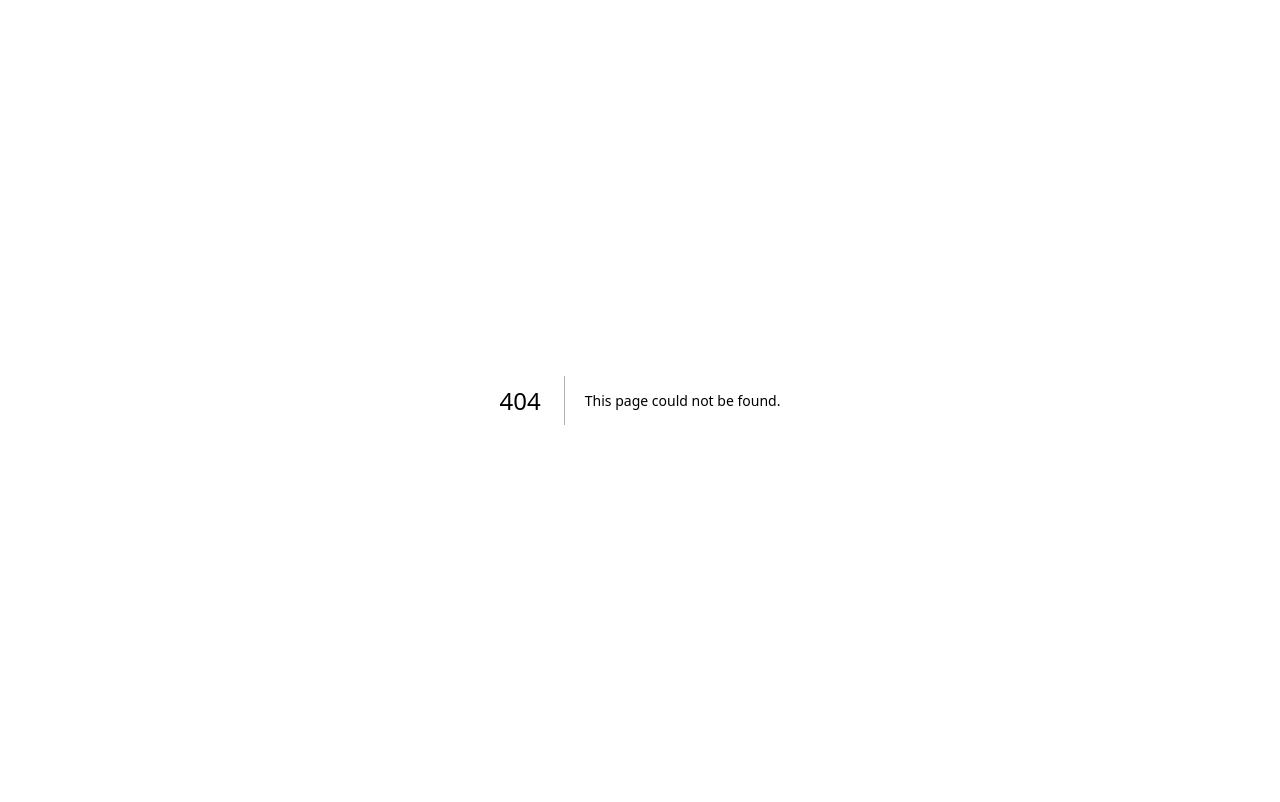
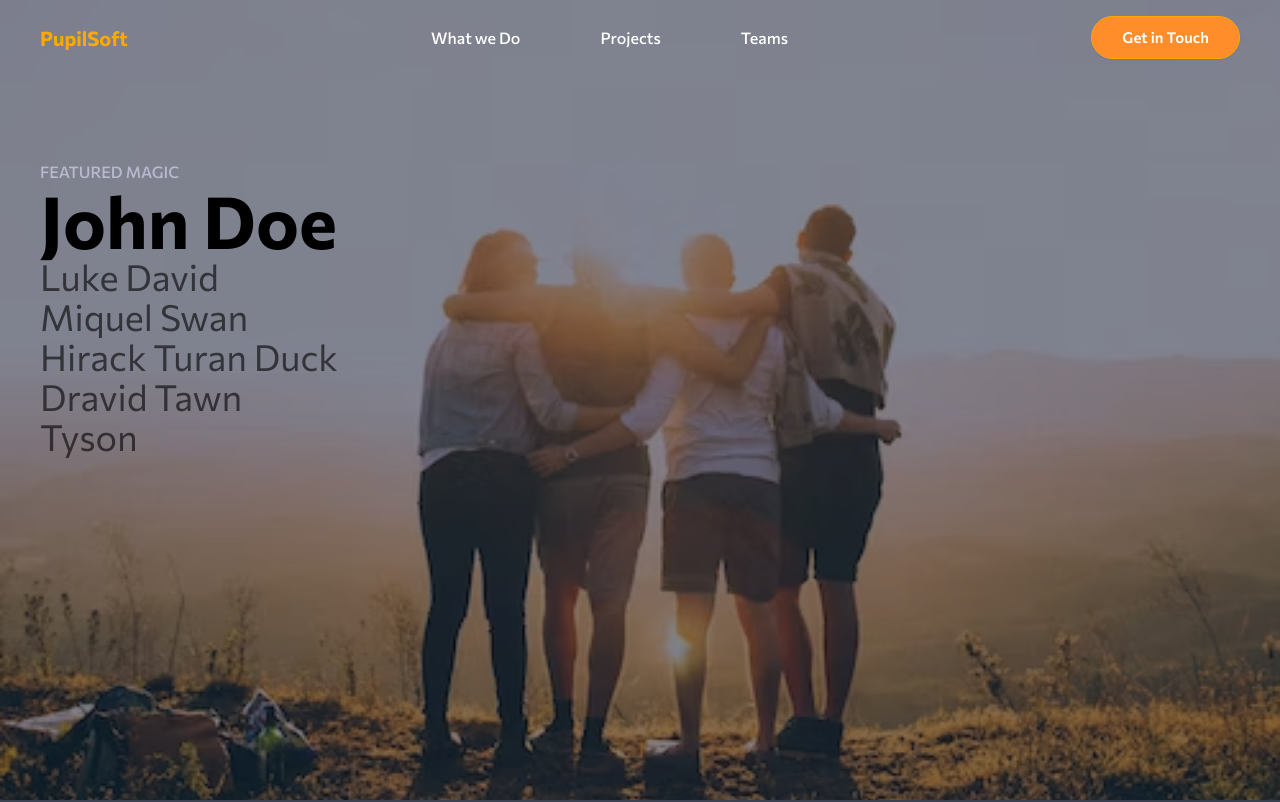
Before and after one commit to tauhidulislam100/pupilsoft, a Next.js app: page /teams in a window 1280 px wide. Before the commit this address had no page. Shown: the top 802 px of the page. Built offline with nearby package versions, Linux system fonts and the light colour scheme.

Commit message:
added skills and teams

```diff
--- a/src/components/home/FeaturedMagic.jsx
+++ b/src/components/home/FeaturedMagic.jsx
@@ -24,7 +24,7 @@ const FeaturedMagic = () => {
   const slidesRef3 = React.useRef();
   const slidesRef4 = React.useRef();
 
-  const scrollTo = (id) => gsap.to(window, { duration: 1, scrollTo: id });
+  const scrollTo = (id) => gsap.to(window, { duration: 0.5, scrollTo: id });
 
   React.useEffect(() => {
     gsap.utils.toArray('.featured').forEach((feature, idx) => {
@@ -73,69 +73,69 @@ const FeaturedMagic = () => {
             </h4>
             <ul className="">
               <li
-                className={`transition-all duration-500 ease-in-out ${
+                className={`transition-all cursor-pointer duration-500 ease-in-out ${
                   active === 0
                     ? 'text-2xl sm:text-5xl lg:text-7xl font-bold'
                     : 'text-xl sm:text-4xl opacity-60'
                 }`}
               >
                 <a onClick={() => scrollTo('#sec1')} className="">
-                  Superhero
+                  John Doe
                 </a>
               </li>
               <li
-                className={`transition-all duration-500 ease-in-out ${
+                className={`transition-all cursor-pointer duration-500 ease-in-out ${
                   active === 1
                     ? 'text-2xl sm:text-5xl lg:text-7xl font-bold'
                     : 'text-xl sm:text-4xl opacity-60'
                 }`}
               >
                 <a onClick={() => scrollTo('#sec2')} className="">
-                  Humor
+                  Luke David
                 </a>
               </li>
               <li
-                className={`transition-all duration-500 ease-in-out ${
+                className={`transition-all cursor-pointer duration-500 ease-in-out ${
                   active === 2
                     ? 'text-2xl sm:text-5xl lg:text-7xl font-bold'
                     : 'text-xl sm:text-4xl opacity-60'
                 }`}
               >
                 <a onClick={() => scrollTo('#sec3')} className="">
-                  Slice-of-Life
+                  Miquel Swan
                 </a>
               </li>
               <li
-                className={`transition-all duration-500 ease-in-out ${
+                className={`transition-all cursor-pointer duration-500 ease-in-out ${
                   active === 3
                     ? 'text-2xl sm:text-5xl lg:text-7xl font-bold'
                     : 'text-xl sm:text-4xl opacity-60'
                 }`}
               >
                 <a onClick={() => scrollTo('#sec4')} className="">
-                  Science-Fiction/Fantasy
+                  Hirack Turan Duck
                 </a>
               </li>
               <li
-                className={`transition-all duration-500 ease-in-out ${
+                className={`transition-all cursor-pointer duration-500 ease-in-out ${
                   active === 4
                     ? 'text-2xl sm:text-5xl lg:text-7xl font-bold'
                     : 'text-xl sm:text-4xl opacity-60'
                 }`}
               >
                 <a onClick={() => scrollTo('#sec5')} className="">
-                  Non-fiction
+                  Dravid Tawn
                 </a>
               </li>
               <li
-                className={`transition-all duration-500 ease-in-out ${
+                className={`transition-all cursor-pointer duration-500 ease-in-out ${
                   active === 5
                     ? 'text-2xl sm:text-5xl lg:text-7xl font-bold'
                     : 'text-xl sm:text-4xl opacity-60'
                 }`}
               >
                 <a onClick={() => scrollTo('#sec6')} className="">
-                  Horror
+                  Tyson
                 </a>
               </li>
             </ul>
--- a/src/components/home/Header.tsx
+++ b/src/components/home/Header.tsx
@@ -1,29 +1,29 @@
-import { useRef, useEffect, useState } from "react";
-import { HiOutlineMenuAlt4 } from "react-icons/hi";
-import { RiWallet2Line, RiTwitterFill, RiInstagramLine } from "react-icons/ri";
-import { AiOutlineClose } from "react-icons/ai";
-import { FaTelegramPlane } from "react-icons/fa";
-import gsap from "gsap";
-import Link from "next/link";
-import { useDimensions } from "hooks";
-import { useCycle, motion } from "framer-motion";
-import { BsThreeDotsVertical } from "react-icons/bs";
-import Button from "components/common/Button";
+import { useRef, useEffect, useState } from 'react';
+import { HiOutlineMenuAlt4 } from 'react-icons/hi';
+import { RiWallet2Line, RiTwitterFill, RiInstagramLine } from 'react-icons/ri';
+import { AiOutlineClose } from 'react-icons/ai';
+import { FaTelegramPlane } from 'react-icons/fa';
+import gsap from 'gsap';
+import Link from 'next/link';
+import { useDimensions } from 'hooks';
+import { useCycle, motion } from 'framer-motion';
+import { BsThreeDotsVertical } from 'react-icons/bs';
+import Button from 'components/common/Button';
 
 const sidebar = {
   open: (height = 1000) => ({
     clipPath: `circle(${height * 2 + 200}px at 40px 40px)`,
     transition: {
-      type: "spring",
+      type: 'spring',
       stiffness: 20,
       restDelta: 2,
     },
   }),
   closed: {
-    clipPath: "circle(30px at 40px 40px)",
+    clipPath: 'circle(30px at 40px 40px)',
     transition: {
       delay: 0.5,
-      type: "spring",
+      type: 'spring',
       stiffness: 400,
       damping: 40,
     },
@@ -41,16 +41,16 @@ const Header: React.FC = () => {
       }
     };
 
-    window.addEventListener("scroll", handleScroll);
+    window.addEventListener('scroll', handleScroll);
 
     return () => {
-      window.removeEventListener("scroll", handleScroll);
+      window.removeEventListener('scroll', handleScroll);
     };
   }, []);
   return (
     <div
       className={`fixed select-none px-5 xs:px-8 md:px-10 top-0 left-0 w-full flex items-center justify-between py-4 z-[55000] transition-all duration-300 ${
-        isScrolled && "bg-[#0B1327]"
+        isScrolled && 'bg-[#0B1327]'
       }`}
     >
       <div className="flex items-center cursor-pointer text-primary">
@@ -61,19 +61,19 @@ const Header: React.FC = () => {
       </div>
       <div className="space-x-20 hidden lg:block">
         <Link
-          href={"/what-we-do"}
+          href={'/what-we-do'}
           className="text-white font-commissioner font-medium"
         >
           What we Do
         </Link>
         <Link
-          href={"/projects"}
+          href={'/projects'}
           className="text-white font-commissioner font-medium"
         >
           Projects
         </Link>
         <Link
-          href={"/what-we-do"}
+          href={'/teams'}
           className="text-white font-commissioner font-medium"
         >
           Teams
--- a/src/pages/skills.tsx
+++ b/src/pages/skills.tsx
@@ -3,16 +3,17 @@ import React, { useEffect, useRef } from 'react';
 import { techStackData } from 'utils/sample-data';
 import gsap from 'gsap';
 import { ScrollTrigger } from 'gsap/dist/ScrollTrigger';
+import { Footer, Header } from 'components';
 gsap.registerPlugin(ScrollTrigger);
 
 const Skills = () => {
   useEffect(() => {
-    const pinableItems = gsap.utils.toArray('.pinable');
-    ScrollTrigger.create({
-      trigger: '.backend',
-      start: 'top center',
-      pin: true,
-    });
+    // const pinableItems = gsap.utils.toArray('.pinable');
+    // ScrollTrigger.create({
+    //   trigger: '.backend',
+    //   start: 'top center',
+    //   pin: true,
+    // });
     // let ctx = gsap.context(() => {});
     // pinableItems.forEach((itm: HTMLDivElement, idx) => {
     //   gsap.to(itm, {
@@ -35,16 +36,23 @@ const Skills = () => {
 
   return (
     <div className="bg-dark px-[3%] pb-5 select-none text-white min-h-screen py-20">
-      <div className="w-4/6">
-        <h1 className="text-5xl font-bold font-mono">Technology Stack</h1>
+      <Header />
+      <h1 className="text-7xl font-bold font-mono text-center mt-10">
+        Technology Stack
+      </h1>
+      <div className="w-full mt-10 flex">
+        <div className="w-1/3 relative min-h-full">
+          <section className="w-full sticky top-1/2">
             <h2 className="text-2xl font-bold mt-10">Front-End</h2>
             <p className="text-base mt-5">
               Beinng the face of the project, we pay attention to every little
-          detail in order to male it fascinating and easy to use so that users
-          could enjoy experiencing your website.
+              detail in order to male it fascinating and easy to use so that
+              users could enjoy experiencing your website.
             </p>
+          </section>
         </div>
-      <section className="mt-10">
+        <div className="flex-1 space-y-10">
+          <section className="mt-10 pinable shadow bg-gray-900 rounded-lg p-5  sticky top-[5em]">
             <h3 className="text-xl font-medium">Frameworks</h3>
             <div className="grid grid-cols-4 gap-10 mt-5">
               {techStackData.map((ts) => (
@@ -59,7 +67,7 @@ const Skills = () => {
               ))}
             </div>
           </section>
-      <section className="mt-10">
+          <section className="mt-10 pinable shadow bg-gray-900 rounded-lg p-5  sticky top-[5em] translate-y-12">
             <h3 className="text-xl font-medium">Tools And Libraries</h3>
             <div className="grid grid-cols-4 gap-5 mt-5">
               {techStackData.map((ts) => (
@@ -74,17 +82,21 @@ const Skills = () => {
               ))}
             </div>
           </section>
-      <div className="relative w-full mt-10 flex">
-        <div className="w-1/3 sticky top-0 backend">
+        </div>
+      </div>
+      <div className="w-full mt-40 flex">
+        <div className="relative w-1/3 min-h-full">
+          <section className="w-full sticky top-1/2">
             <h2 className="text-2xl font-bold">Back-End</h2>
             <p className="text-base mt-5">
-            We know how to combine all the most advanced technologies to produce
-            customized, secured and scalable architecture that will maintain the
-            most extensive functionality of your web application.
+              We know how to combine all the most advanced technologies to
+              produce customized, secured and scalable architecture that will
+              maintain the most extensive functionality of your web application.
             </p>
+          </section>
         </div>
         <div className="relative flex-1 space-y-10">
-          <section className="pinable shadow bg-gray-900 rounded-lg p-5  sticky top-[1em]">
+          <section className="pinable shadow bg-gray-900 rounded-lg p-5  sticky top-[5em]">
             <h3 className="text-xl font-medium">Technologies</h3>
             <div className="grid grid-cols-4 gap-5 mt-5">
               {techStackData.map((ts) => (
@@ -99,7 +111,7 @@ const Skills = () => {
               ))}
             </div>
           </section>
-          <section className="pinable shadow bg-gray-900 rounded-lg p-5 sticky top-[1em] translate-y-10">
+          <section className="pinable shadow bg-gray-900 rounded-lg p-5 sticky top-[5em] translate-y-12">
             <h3 className="text-xl font-medium">Frameworks</h3>
             <div className="grid grid-cols-4 gap-5 mt-5">
               {techStackData.map((ts) => (
@@ -114,7 +126,7 @@ const Skills = () => {
               ))}
             </div>
           </section>
-          <section className="pinable shadow bg-gray-900 rounded-lg p-5 sticky top-[1em] translate-y-20">
+          <section className="pinable shadow bg-gray-900 rounded-lg p-5 sticky top-[5em] translate-y-24">
             <h3 className="text-xl font-medium">Database</h3>
             <div className="grid grid-cols-4 gap-5 mt-5">
               {techStackData.map((ts) => (
@@ -131,7 +143,7 @@ const Skills = () => {
           </section>
         </div>
       </div>
-      <div className="h-screen">footer</div>
+      <div className="min-h-screen " />
     </div>
   );
 };
--- /dev/null
+++ b/src/pages/teams.tsx
@@ -0,0 +1,13 @@
+import { BookSlide, FeaturedMagic, Header, Services } from 'components';
+import React from 'react';
+
+const Teams = () => {
+  return (
+    <div className="bg-dark">
+      <Header />
+      <FeaturedMagic />
+    </div>
+  );
+};
+
+export default Teams;
```
Lines whose indentation alone changed are shown as unchanged.
